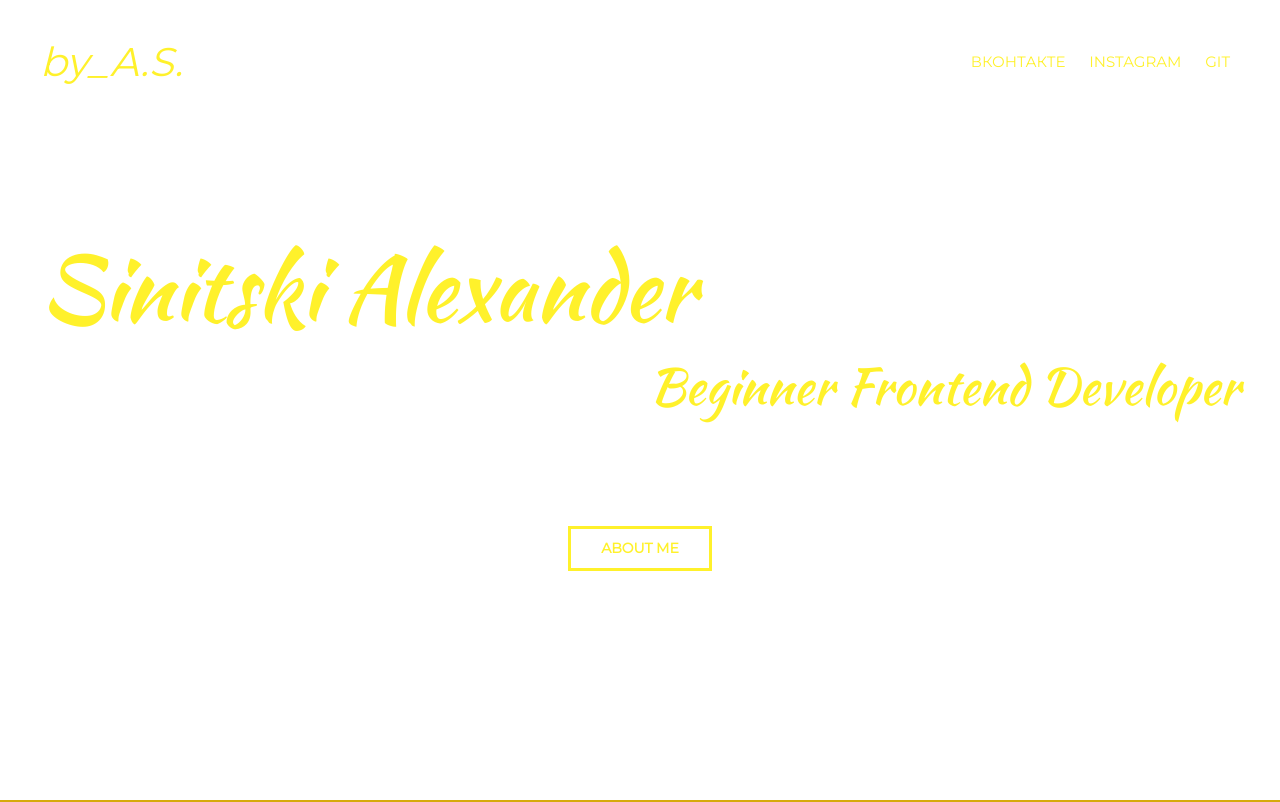
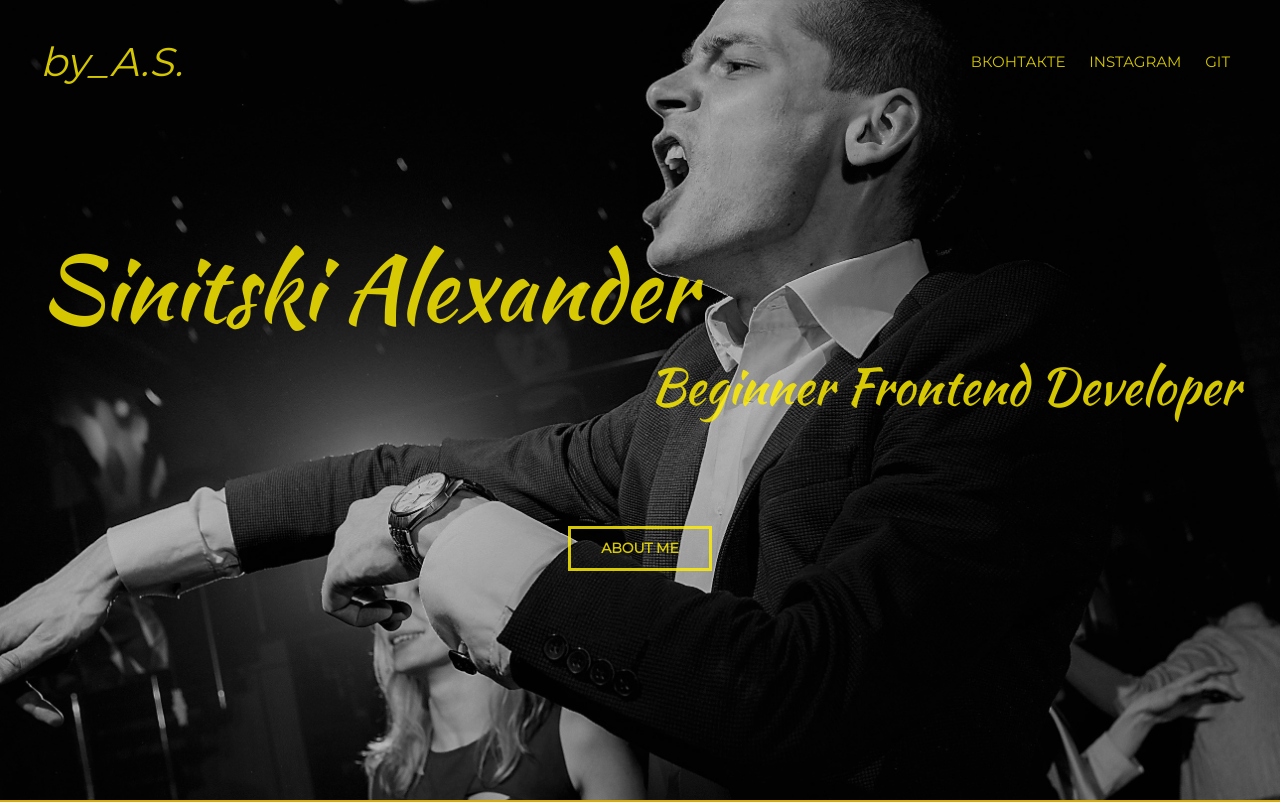
Before and after one commit to Sinitski96/rsschool-cv, a plain HTML site: page index.html in a window 1280 px wide. Shown: the top 802 px of the page. Drawn offline with Linux system fonts and the light colour scheme.

Commit message:
fix: css

```diff
--- a/style.css
+++ b/style.css
@@ -117,7 +117,7 @@ hr {
     width: 100%;
     height: 100vh;
 
-    background: url("../CV3/images/bg_intro.jpg") center no-repeat;
+    background: url("../rsschool-cv/bg_intro.jpg") center no-repeat;
     -webkit-background-size: cover;
     background-size: cover;
 }
```
